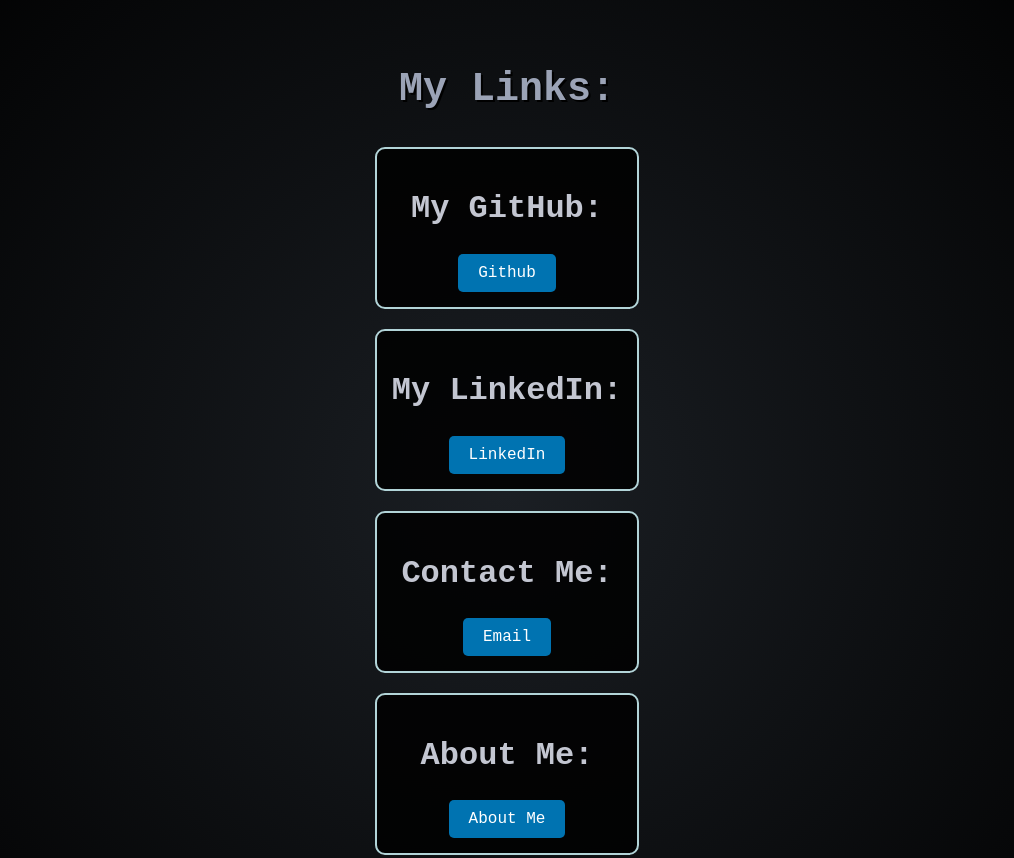
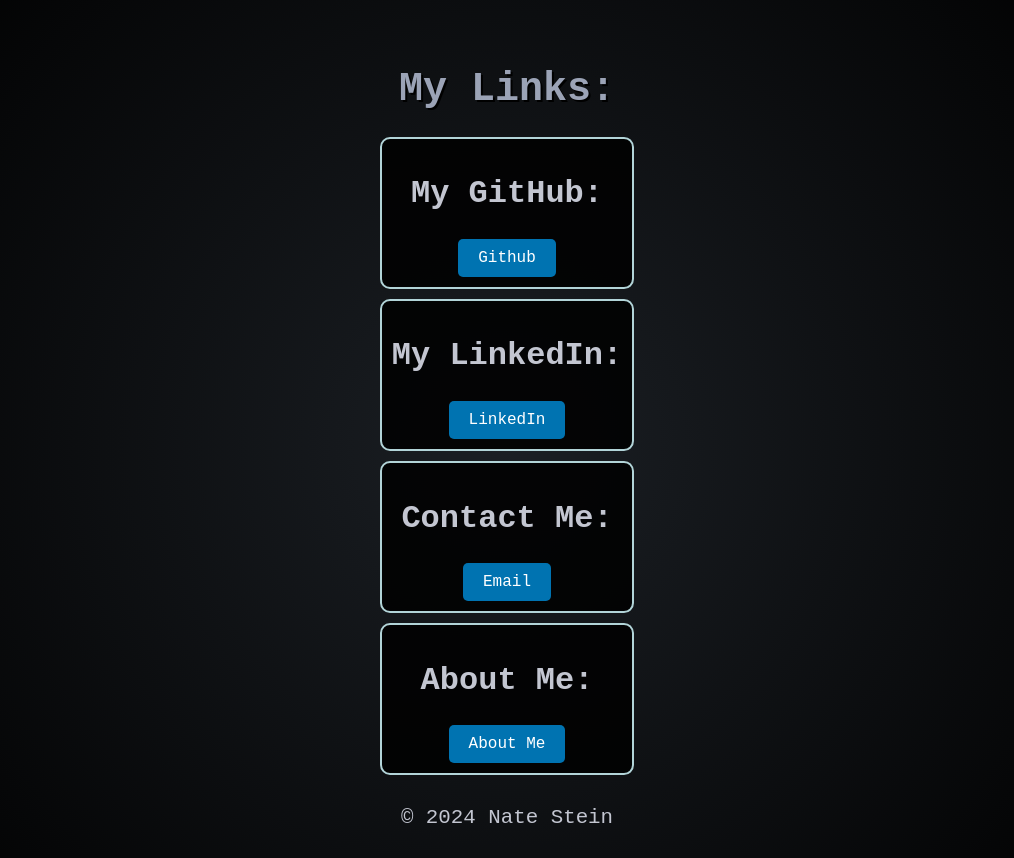
Before and after one commit to nstein5/natestein.com, a plain HTML site: page index.html in a window 1280 px wide. Shown: the top 858 px of the page, without its empty margins (133-1147 px from the left). Drawn offline with Linux system fonts and the light colour scheme.

Commit message:
Update styles.css

```diff
--- a/styles.css
+++ b/styles.css
@@ -43,8 +43,8 @@ h1 {
   }
 
 section {
-  margin: 20px 0; /* Adjusted margin for tighter spacing */
-  padding: 15px;   /* Adjusted padding to fit content closely */
+  margin: 10px 0; /* Adjusted margin for tighter spacing */
+  padding: 10px;   /* Adjusted padding to fit content closely */
   border: 2px solid #B2D4D8;
   border-radius: 10px;
   background: rgba(0, 0, 0, 0.85);
```
